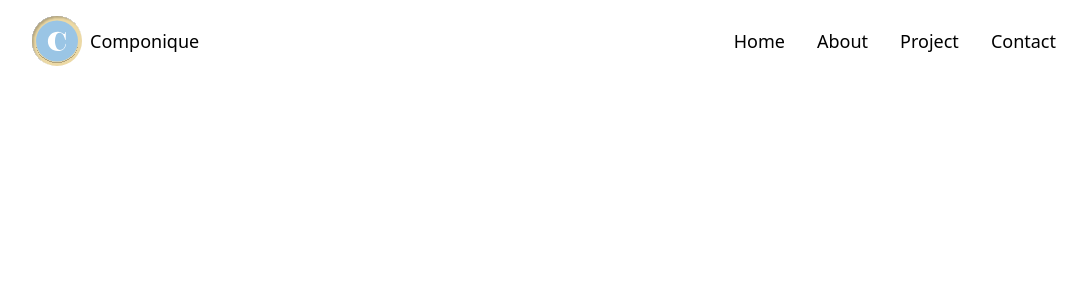
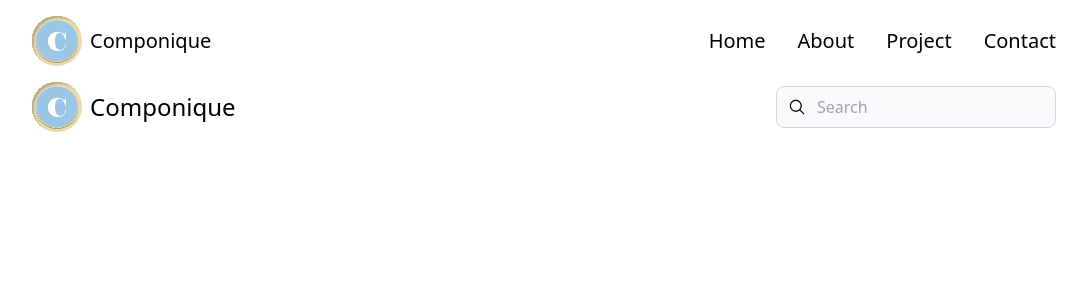
Before and after one commit to Poten14/Componique, a Next.js app: page /yr in a window 1280 px wide. Shown: the top 300 px of the page, without its empty margins (96-1183 px from the left). Built offline with nearby package versions, Linux system fonts and the light colour scheme.

Commit message:
기본 Navbar class 오류 수정

```diff
--- a/src/app/(page)/yr/page.tsx
+++ b/src/app/(page)/yr/page.tsx
@@ -4,8 +4,14 @@ import NavbarSearch from "@/components/Navbar/NavbarSearch";
 const page = () => {
   return (
     <>
-      <Navbar size="lg" hoverColor="blue" position="static" />
-      {/* <NavbarSearch /> */}
+      <Navbar size="xl" hoverColor="blue" position="static" />
+      <NavbarSearch
+        name="search"
+        id="searchInput"
+        maxLength={8}
+        size={10}
+        placeholder="Search"
+      />
     </>
   );
 };
--- a/src/components/Navbar/Navbar.tsx
+++ b/src/components/Navbar/Navbar.tsx
@@ -27,7 +27,7 @@ const positionClasses = {
 };
 
 const Navbar = ({
-  size = "lg",
+  size = "xl",
   hoverColor = "blue",
   position = "static",
 }: NavbarProps) => {
@@ -41,7 +41,7 @@ const Navbar = ({
       >
         <div className={`flex items-center justify-center`}>
           <Image src={Logo} alt="logo" width={50} height={50} />
-          <div className={`ml-2 cursor-pointer text-2xl ${sizeClasses[size]}`}>
+          <div className={`ml-2 cursor-pointer ${sizeClasses[size]}`}>
             Componique
           </div>
         </div>
--- a/src/components/Navbar/NavbarSearch.tsx
+++ b/src/components/Navbar/NavbarSearch.tsx
@@ -4,7 +4,7 @@ import Image from "next/image";
 import Logo from "../../../public/images/logo.svg";
 import SearchIcon from "../../../public/images/searchIcon.svg";
 
-type Props = {
+type NavbarSearchProps = {
   name: string;
   id: string;
   maxLength: number;
@@ -12,7 +12,13 @@ type Props = {
   placeholder: string;
 };
 
-const NavbarSearch = () => {
+const NavbarSearch = ({
+  name,
+  id,
+  maxLength,
+  size,
+  placeholder,
+}: NavbarSearchProps) => {
   return (
     <>
       <div className="mx-auto mt-4 flex max-w-screen-lg items-center justify-between">
@@ -30,11 +36,11 @@ const NavbarSearch = () => {
           />
           <input
             className="w-full rounded-lg border border-gray-300 bg-gray-50 p-2 ps-10 sm:w-64 md:w-80 lg:w-96 xl:w-[280px]"
-            id="name"
-            name="name"
-            maxLength={8}
-            size={10}
-            placeholder="Search"
+            id={id}
+            name={name}
+            maxLength={maxLength}
+            size={size}
+            placeholder={placeholder}
           />
         </div>
       </div>
```
